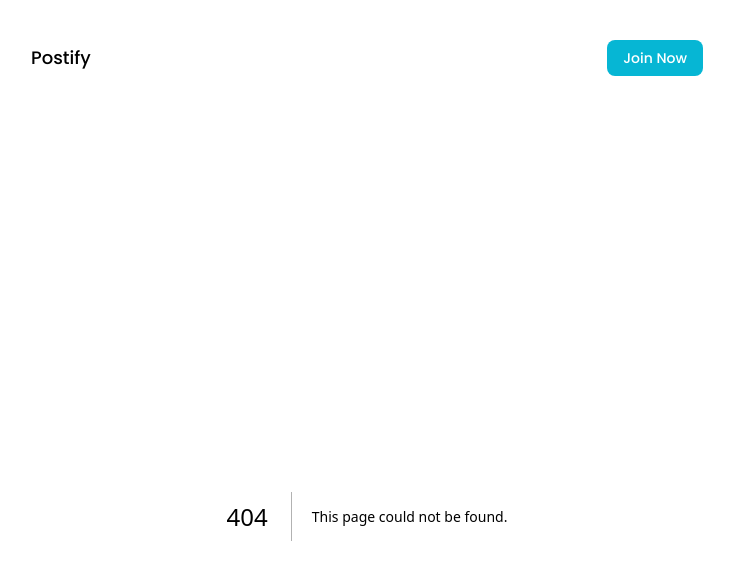
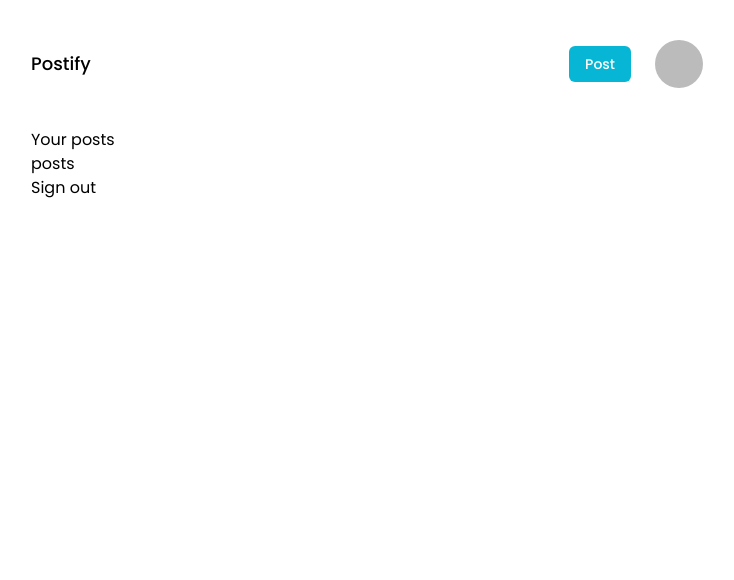
Before and after one commit to CMadiope/postify, a Next.js app: page /dashboard in a window 1280 px wide. Before the commit this address had no page. Shown: the top 580 px of the page, without its empty margins (273-1007 px from the left). Built offline with nearby package versions, Linux system fonts and the light colour scheme; no server answers; sample sign-in values are in the browser's storage.

Commit message:
ADD dashboard

```diff
--- a/components/Nav.js
+++ b/components/Nav.js
@@ -1,16 +1,38 @@
 import React from "react";
 import Link from "next/link";
+import { auth } from '../utils/firebase';
+import { useAuthState } from "react-firebase-hooks/auth";
+import Image from "next/image";
 
 const Nav = () => {
+  const [user, loading] = useAuthState(auth);
+
   return (
     <nav className='flex justify-between items-center py-10'>
       <Link href='/'>
         <button className='text-lg font-medium'>Postify</button>
       </Link>
+
       <ul className='flex items-center gap-10'>
-        <Link href={"/auth/login"} >
-        <p className="py-2 px-4 text-sm bg-cyan-500 text-white rounded-lg font-medium ml-8">Join Now</p>
-        </Link>
+        {!user && (
+          <Link href={"/auth/login"}>
+            <p className='py-2 px-4 text-sm bg-cyan-500 text-white rounded-lg font-medium ml-8'>
+              Join Now
+            </p>
+          </Link>
+        )}
+        {user && (
+          <div className="flex items-center gap-6">
+            <Link href='/post'>
+              <button className="font-medium bg-cyan-500 text-white py-2 px-4 rounded-md text-sm">
+                Post
+              </button>
+            </Link>
+            <Link href='/dashboard'>
+              <img className="w-12 rounded-full cursor-pointer" src={user.photoURL}  />
+            </Link>
+          </div>
+        )}
       </ul>
     </nav>
   );
--- a/pages/auth/login.js
+++ b/pages/auth/login.js
@@ -1,27 +1,43 @@
 import React from "react";
 import { FcGoogle } from "react-icons/fc";
 import { signInWithPopup, GoogleAuthProvider } from "firebase/auth";
-import {auth} from '../../utils/firebase'
+import { auth } from "../../utils/firebase";
 import { useRouter } from "next/router";
+import { useAuthState } from "react-firebase-hooks/auth";
+import { useEffect } from "react";
 
 const Login = () => {
-  const route = useRouter()
+  const route = useRouter();
+  const [user, loading] = useAuthState(auth);
+
   //google sign in
   const googleProvider = new GoogleAuthProvider();
   const GoogleLogin = async () => {
     try {
-      const result = await signInWithPopup(auth, googleProvider)
-      route.push('/')
+      const result = await signInWithPopup(auth, googleProvider);
+      route.push("/");
     } catch (error) {
       console.log(error);
     }
   };
+
+  useEffect(() => {
+    if (user) {
+      route.push("/");
+    } else {
+      console.log("login");
+    }
+  }, [user]);
+
   return (
     <div className='shadow-xl mt-32 p-10 tet-gray-700 rounded-lg'>
       <h2 className='text-2xl font-medium'>Join Today</h2>
       <div className='py-4'>
         <h3 className='py-4'>Sign in with one of the providers</h3>
-        <button onClick={GoogleLogin} className='text-white bg-gray-700 w-full font-medium rounded-lg flex align-middle p-4 gap-2'>
+        <button
+          onClick={GoogleLogin}
+          className='text-white bg-gray-700 w-full font-medium rounded-lg flex align-middle p-4 gap-2'
+        >
           {" "}
           <FcGoogle className='text-2xl' />
           Sign in with Google
--- /dev/null
+++ b/pages/dashboard.js
@@ -0,0 +1,36 @@
+import React from 'react'
+import {auth} from '../utils/firebase'
+import {useAuthState} from 'react-firebase-hooks/auth'
+import { useRouter } from 'next/router'
+import { useEffect, useState } from 'react'
+import { async } from '@firebase/util'
+
+const Dashboard = () => {
+  const route = useRouter()
+  const [user, loading] = useAuthState(auth)
+  //check user sign in
+
+
+  const getData = async () => {
+    if (loading) return
+  if(!user) return route.push('auth/login')
+  }
+
+  //get user data
+  useEffect (() => {
+    getData()
+  }, [user, loading])
+
+
+  return (
+    <div>
+      <h1>Your posts</h1>
+      <div>
+        posts
+      </div>
+      <button onClick={() => auth.signOut()}>Sign out</button>
+    </div>
+  )
+}
+
+export default Dashboard
--- /dev/null
+++ b/pages/posts.js
@@ -0,0 +1,14 @@
+import React from 'react'
+import {auth} from '../utils/firebase'
+import { useRouter } from 'next/router'
+import { useEffect, useState } from 'react'
+
+const Posts = () => {
+  return (
+    <div>
+      <form ></form>
+    </div>
+  )
+}
+
+export default Posts
```
